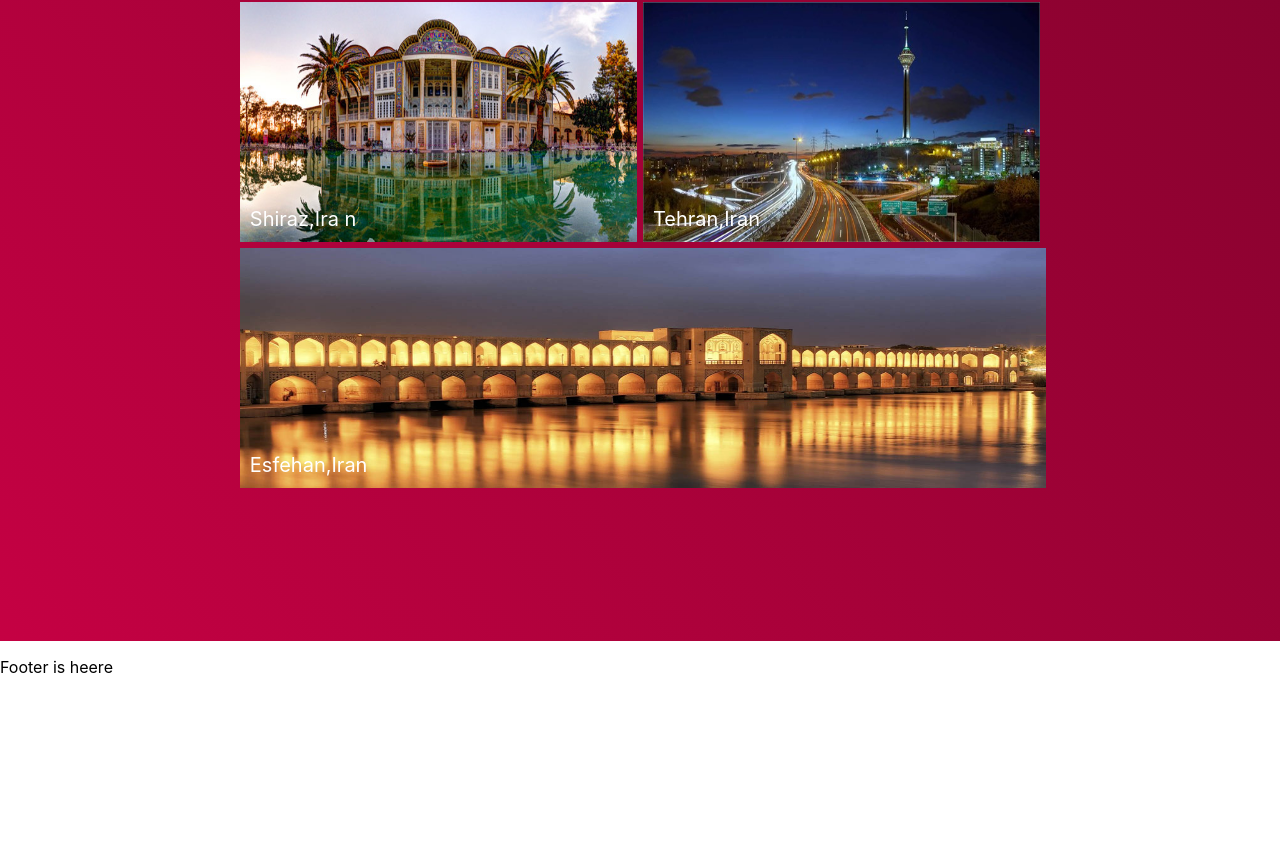
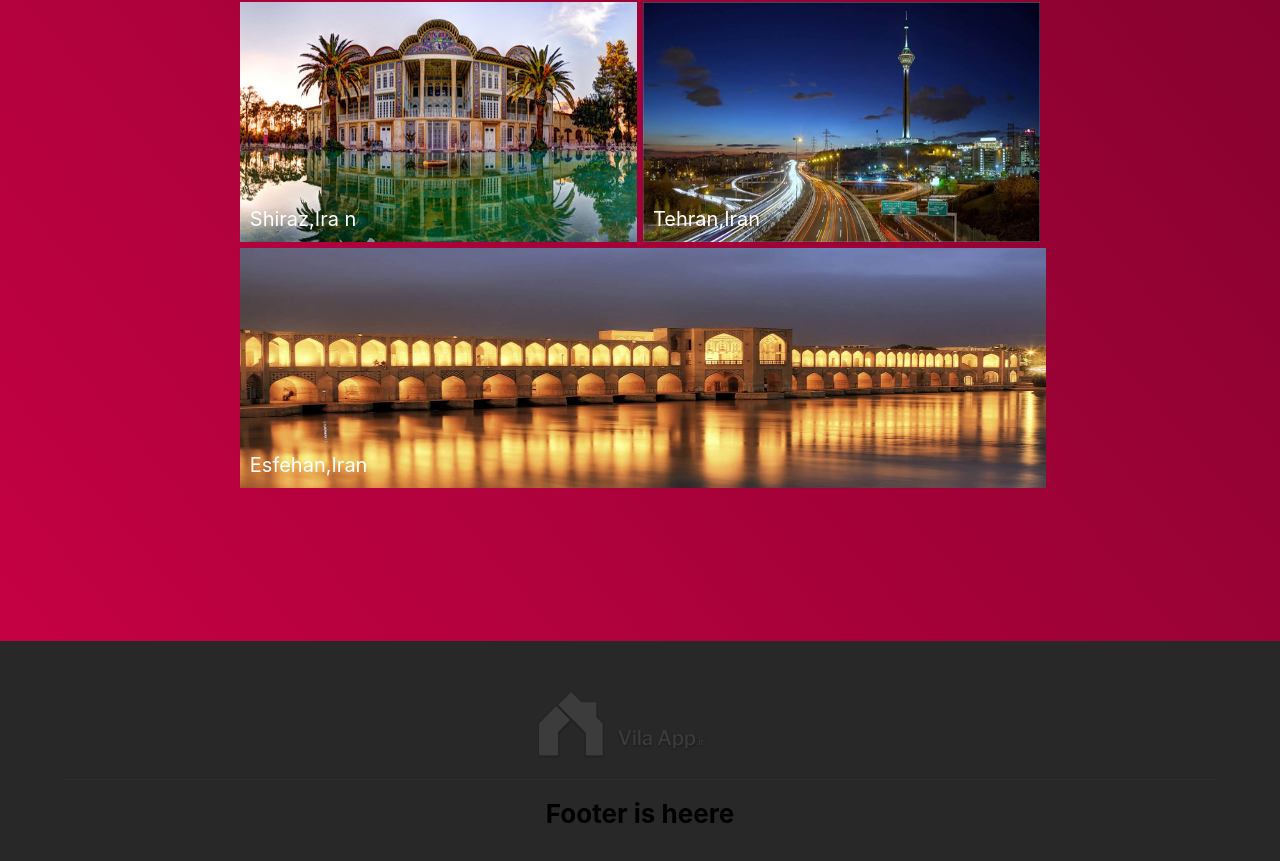
Before and after one commit to arasico/vilaapp, a React (Create React App) app: page / in a window 1280 px wide. Shown: the part 1961-2822 px from the top of the page. Before the commit the page ends 2654 px from the top, so only its background shows below. Built offline with nearby package versions, Linux system fonts and the light colour scheme.

Commit message:
logo added

```diff
--- a/src/en/components/footer/footer.js
+++ b/src/en/components/footer/footer.js
@@ -1,5 +1,6 @@
 import React, {Component} from 'react';
-
+import './style.css'
+import LogoBlack from '../../../assets/img/logo-vilaapp-000.svg'
 
 class FooterComponent extends Component {
     constructor(props) {
@@ -8,8 +9,12 @@ class FooterComponent extends Component {
     }
     render() {
         return (
-            <div>
-                <p>Footer is heere</p>
+            <div className="container-fluid footer-color-black ">
+                <div className="container center pt50 pb50">
+                    <img src={LogoBlack} />
+                    <hr />
+                    <h1>Footer is heere</h1>
+                </div>
             </div>
          );
     }
--- a/src/en/components/footer/style.css
+++ b/src/en/components/footer/style.css
@@ -0,0 +1,27 @@
+
+
+
+.container-fluid{
+    width: 100%;
+}
+.container{
+    margin: auto;
+    width: 90%;
+
+}
+
+
+.footer-color-black{
+background-color: #282828;
+
+}
+
+
+.footer-color-black hr {
+    display: block;
+    height: 1px;
+    border: 0;
+    border-top: 1px solid #2E2E2E;
+    margin: 1em 0;
+    padding: 0;
+}
--- a/src/en/container/index/index.css
+++ b/src/en/container/index/index.css
@@ -4,6 +4,11 @@
 
 .container-fluid{
     width: 100%;
+}
+.container{
+    margin: auto;
+    width: 90%;
+
 }
 
 .pb50{
@@ -29,11 +34,7 @@
     margin: auto;
     text-align: center;
 }
-.container{
-    margin: auto;
-    width: 90%;
 
-}
 .main-bord{
     width: 100%;
     height: 780px;
```
Also changed, not shown: src/assets/img/logo-vilaapp-000.svg (added).
